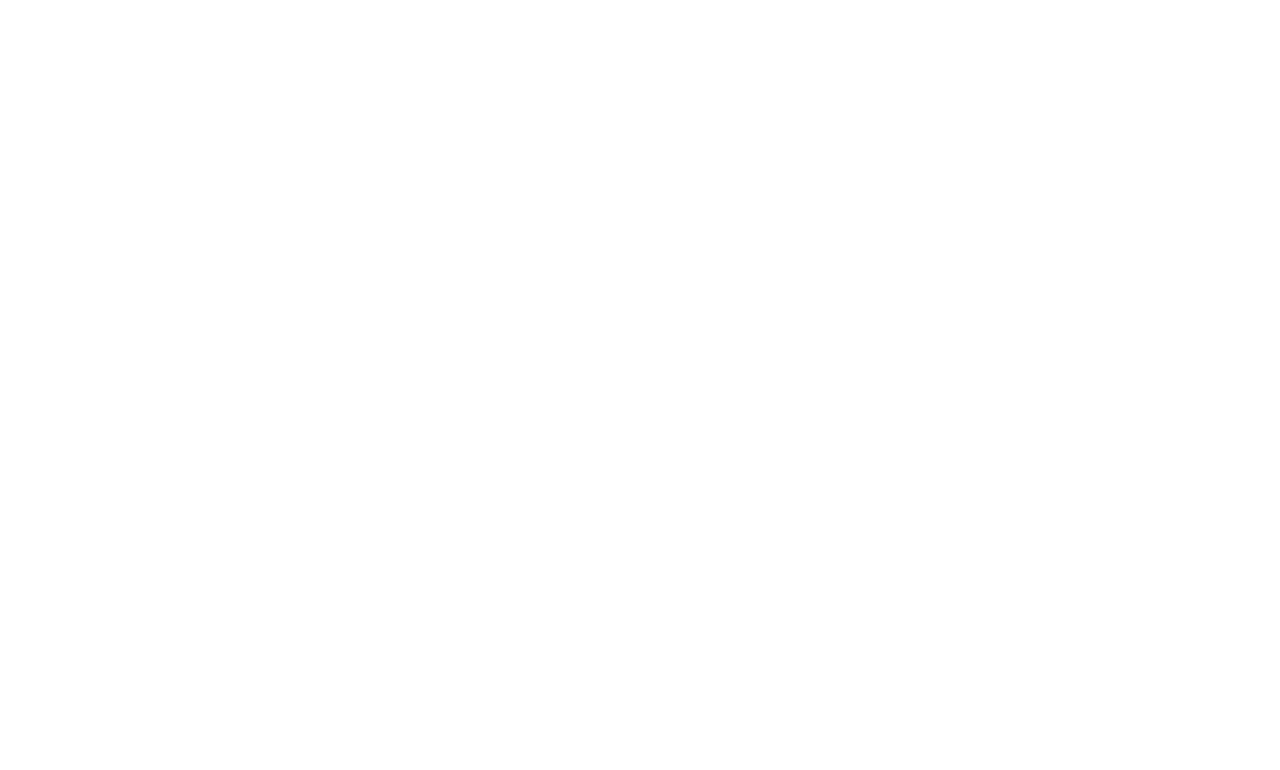
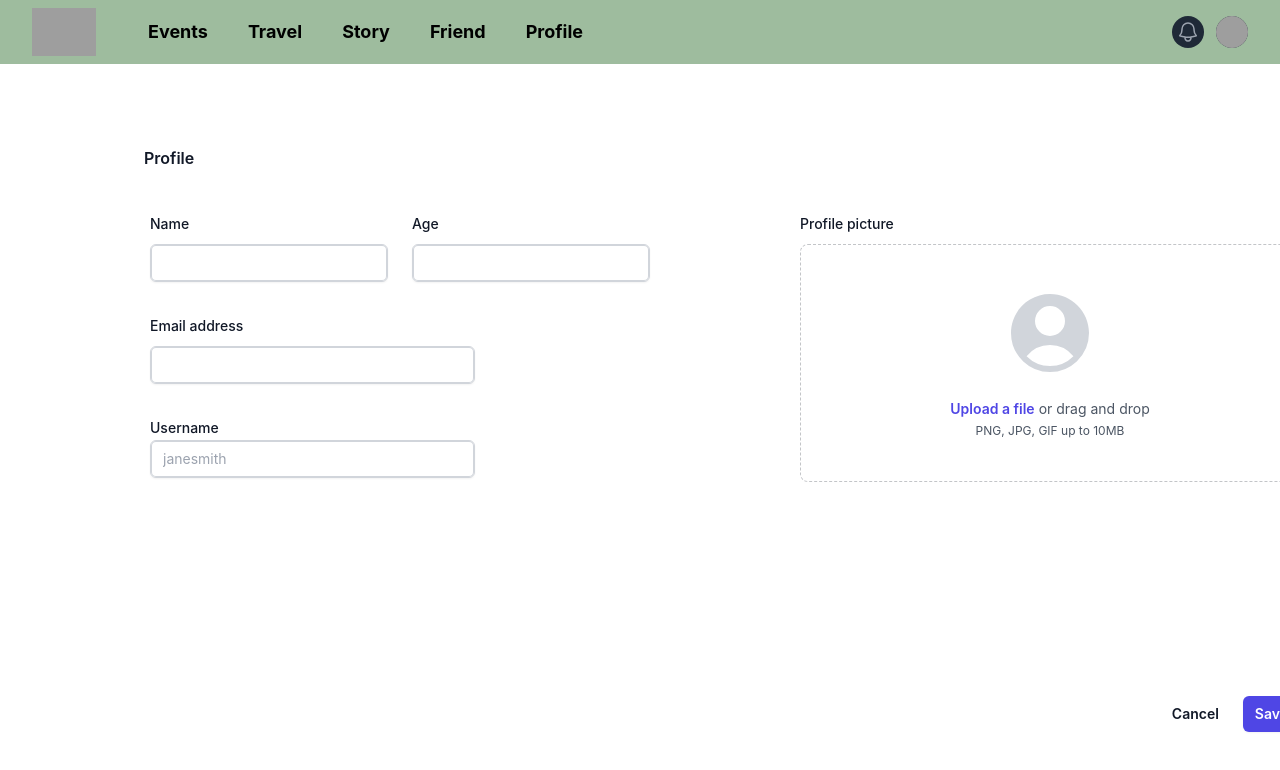
Before and after one commit to nhitran26197/famApp, a React (Create React App) app in the folder frontend/: page /profile in a window 1280 px wide. Before the commit this address had no page. Shown: the top 770 px of the page. Built offline with nearby package versions, Linux system fonts and the light colour scheme; grey boxes are pictures that could not be loaded.

Commit message:
transferred profile page

```diff
--- a/frontend/package.json
+++ b/frontend/package.json
@@ -6,6 +6,7 @@
     "@googlemaps/react-wrapper": "^1.1.35",
     "@headlessui/react": "^1.7.14",
     "@heroicons/react": "^2.0.17",
+    "@tailwindcss/forms": "^0.5.3",
     "@testing-library/jest-dom": "^5.16.5",
     "@testing-library/react": "^13.4.0",
     "@testing-library/user-event": "^13.5.0",
@@ -19,7 +20,7 @@
     "web-vitals": "^2.1.4"
   },
   "scripts": {
-    "start": "react-scripts start",
+    "start": "GENERATE_SOURCEMAP=false react-scripts start",
     "build": "react-scripts build",
     "test": "react-scripts test",
     "eject": "react-scripts eject"
--- a/frontend/src/components/Navbar.js
+++ b/frontend/src/components/Navbar.js
@@ -13,7 +13,7 @@
   { name: "Travel", href: "#", current: false },
   { name: "Story", href: "#", current: false },
   { name: "Friend", href: "#", current: false },
-  { name: "Profile", href: "#", current: false },
+  { name: "Profile", href: "/profile", current: false },
 ];
 const userNavigation = [
   { name: "Your Profile", href: "#" },
--- a/frontend/src/index.js
+++ b/frontend/src/index.js
@@ -6,17 +6,19 @@
 import Register from './pages/Register';
 import Login from './pages/Login';
 import Dashboard from './pages/Dashboard';
+import Profile from './pages/Profile';
 
 const root = ReactDOM.createRoot(document.getElementById('root'));
 root.render(
   <React.StrictMode>
     <BrowserRouter>
       <Routes>
-        <Route path="/" element={<App />} />
+        <Route path="/" element={<Login />} />
         <Route path="/register" element={<Register/>} />
         <Route path="/login" element={<Login />} />
         <Route path="/forgot-password" element={<App />} />
         <Route path="/dashboard" element={<Dashboard/>} />
+        <Route path="/profile" element={<Profile/>} />
       </Routes>
     </BrowserRouter>
 
--- a/frontend/src/pages/Dashboard.js
+++ b/frontend/src/pages/Dashboard.js
@@ -18,7 +18,10 @@
       </div>
       <div className="flex flex-row">
         <div className="w-6/12">
-            <Tree />
+          <div className="flex justify-center">
+            <h1 className=" text-2xl font-bold">Family Tree</h1>
+          </div>
+          <Tree />
         </div>
         <div>
           <Wrapper apiKey={"AIzaSyCecWQ01w2hL3sX2XNdjBVsL0KA9Yln4Hs"}>
--- /dev/null
+++ b/frontend/src/pages/Profile.js
@@ -0,0 +1,177 @@
+import { UserCircleIcon } from "@heroicons/react/24/solid";
+import NavBar from "../components/Navbar";
+
+export default function Profile() {
+  return (
+    <>
+      <NavBar></NavBar>
+      <h2 className="text-base font-semibold leading-7 text-gray-900 text-3xl ml-36 mt-20">
+        Profile
+      </h2>
+
+      <div>
+        <div
+          style={{
+            display: "flex",
+          }}
+        >
+          <form>
+            <div className="flex flex-row">
+              <div
+                style={{
+                  width: "500px",
+                  height: "500px",
+                  borderRadius: "20px",
+                  marginLeft: "150px",
+                }}
+              >
+                <p className="mt-1 text-sm leading-6 text-gray-600"></p>
+
+                <div className="mt-10 grid grid-cols-1 gap-x-6 gap-y-8 sm:grid-cols-6">
+                  <div className="sm:col-span-3">
+                    <label
+                      htmlFor="name"
+                      className="block text-sm font-medium leading-6 text-gray-900"
+                    >
+                      Name
+                    </label>
+                    <div className="mt-2">
+                      <input
+                        type="text"
+                        name="name"
+                        id="name"
+                        className="block w-full border-gray-300 rounded-md border-1 py-1.5 text-gray-900 shadow-sm ring-1 ring-inset ring-gray-300 placeholder:text-gray-400 focus:ring-2 focus:ring-inset focus:ring-indigo-600 sm:text-sm sm:leading-6"
+                      />
+                    </div>
+                  </div>
+
+                  <div className="sm:col-span-3">
+                    <label
+                      htmlFor="last-name"
+                      className="block text-sm font-medium leading-6 text-gray-900"
+                    >
+                      Age
+                    </label>
+                    <div className="mt-2">
+                      <input
+                        type="text"
+                        name="age"
+                        id="age"
+                        className="block w-full border-gray-300 rounded-md border-1 py-1.5 text-gray-900 shadow-sm ring-1 ring-inset ring-gray-300 placeholder:text-gray-400 focus:ring-2 focus:ring-inset focus:ring-indigo-600 sm:text-sm sm:leading-6"
+                      />
+                    </div>
+                  </div>
+
+                  <div className="sm:col-span-4">
+                    <label
+                      htmlFor="email"
+                      className="block text-sm font-medium leading-6 text-gray-900"
+                    >
+                      Email address
+                    </label>
+                    <div className="mt-2">
+                      <input
+                        id="email"
+                        name="email"
+                        type="email"
+                        autoComplete="email"
+                        className="block w-full border-gray-300 rounded-md border-1 py-1.5 text-gray-900 shadow-sm ring-1 ring-inset ring-gray-300 placeholder:text-gray-400 focus:ring-2 focus:ring-inset focus:ring-indigo-600 sm:text-sm sm:leading-6"
+                      />
+                    </div>
+                  </div>
+                  <div className="sm:col-span-4">
+                    <label
+                      htmlFor="username"
+                      className="block text-sm font-medium leading-6 text-gray-900"
+                    >
+                      Username
+                    </label>
+                    <div>
+                      <input
+                        type="text"
+                        name="username"
+                        id="username"
+                        autoComplete="username"
+                        className="block w-full border-gray-300  rounded-md border-1 py-1.5 text-gray-900 shadow-sm ring-1 ring-inset ring-gray-300 placeholder:text-gray-400 focus:ring-2 focus:ring-inset focus:ring-indigo-600 sm:text-sm sm:leading-6"
+                        placeholder="janesmith"
+                      />
+                    </div>
+                  </div>
+                </div>
+              </div>
+
+              <div
+                style={{
+                  width: "500px",
+                  height: "500px",
+                  borderRadius: "20px",
+                  marginLeft: "150px",
+                }}
+              >
+                <div className="space-y-12">
+                  <div>
+                    <div className="mt-10 grid grid-cols-1 gap-x-6 gap-y-8 sm:grid-cols-6">
+                      <div className="col-span-full">
+                        <label
+                          htmlFor="cover-photo"
+                          className="block text-sm font-medium leading-6 text-gray-900"
+                        >
+                          Profile picture
+                        </label>
+                        <div className="mt-2 flex justify-center rounded-lg border border-dashed border-gray-900/25 px-6 py-10">
+                          <div className="text-center">
+                            {/* <PhotoIcon
+                        className="mx-auto h-12 w-12 text-gray-300"
+                        aria-hidden="true"
+                      /> */}
+                            <UserCircleIcon
+                              className="mx-auto h-24 w-24 text-gray-300"
+                              aria-hidden="true"
+                            />
+                            <div className="mt-4 flex text-sm leading-6 text-gray-600">
+                              <label
+                                htmlFor="file-upload"
+                                className="relative cursor-pointer rounded-md bg-white font-semibold text-indigo-600 focus-within:outline-none focus-within:ring-2 focus-within:ring-indigo-600 focus-within:ring-offset-2 hover:text-indigo-500"
+                              >
+                                <span>Upload a file</span>
+                                <input
+                                  id="file-upload"
+                                  name="file-upload"
+                                  type="file"
+                                  className="sr-only"
+                                />
+                              </label>
+                              <p className="pl-1">or drag and drop</p>
+                            </div>
+                            <p className="text-xs leading-5 text-gray-600">
+                              PNG, JPG, GIF up to 10MB
+                            </p>
+                          </div>
+                        </div>
+                      </div>
+                    </div>
+                  </div>
+                </div>
+              </div>
+            </div>
+
+            <div className="mt-6 flex items-center justify-end gap-x-6">
+              <button
+                type="button"
+                className="text-sm font-semibold leading-6 text-gray-900"
+              >
+                Cancel
+              </button>
+              <button
+                type="submit"
+                className="rounded-md bg-indigo-600 px-3 py-2 text-sm font-semibold text-white shadow-sm hover:bg-indigo-500 focus-visible:outline focus-visible:outline-2 focus-visible:outline-offset-2 focus-visible:outline-indigo-600"
+              >
+                Save
+              </button>
+            </div>
+          </form>
+        </div>
+      </div>
+    </>
+  );
+}
--- a/frontend/tailwind.config.js
+++ b/frontend/tailwind.config.js
@@ -6,5 +6,7 @@
   theme: {
     extend: {},
   },
-  plugins: [],
+  plugins: [
+    require('@tailwindcss/forms'),
+  ],
 }
```
Also changed, not shown: 1 other file (tests, documents, lock files or other folders).
